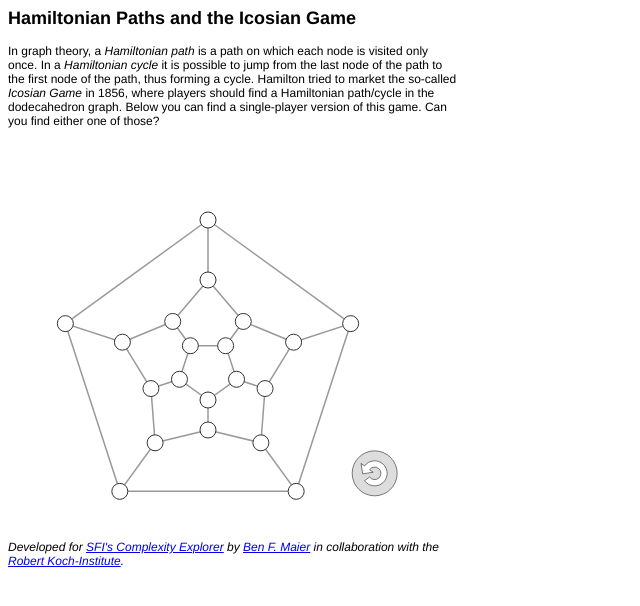
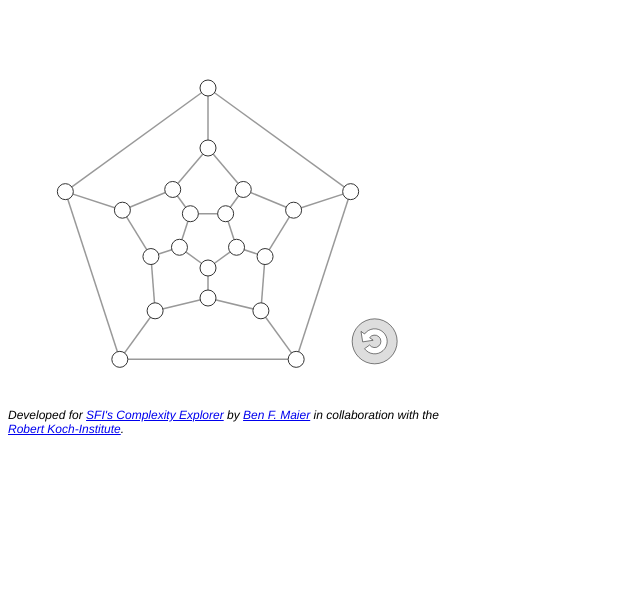
Before and after one commit to explorablesforsfi/hamiltonian-paths, a plain HTML site: page index.html in a window 1280 px wide. Shown: the whole page, without its empty margins (0-640 px from the left). Drawn offline with Linux system fonts and the light colour scheme.

Commit message:
removed description from index

```diff
--- a/index.html
+++ b/index.html
@@ -13,19 +13,6 @@
 </head>
 <body>
     <div style="max-width: 450px;">
-
-        <h2>Hamiltonian Paths and the Icosian Game</h2>
-
-        <p>
-        In graph theory, a <i>Hamiltonian path</i> is a path on which
-        each node is visited only once. In a <i>Hamiltonian cycle</i>
-        it is possible to jump from the last node of the path to
-        the first node of the path, thus forming a cycle. Hamilton
-        tried to market the so-called <i>Icosian Game</i> in 1856,
-        where players should find a Hamiltonian path/cycle in the
-        dodecahedron graph. Below you can find a single-player
-        version of this game. Can you find either one of those?
-        </p>
 
 
         <div id="icosian_container" style="float:left;"></div>
```
